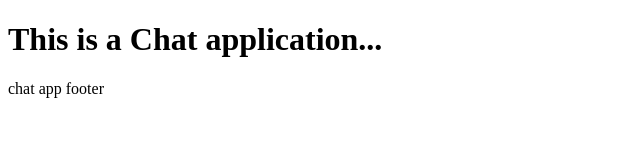
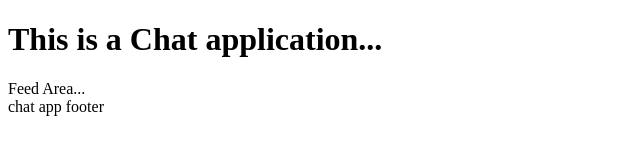
Before and after one commit to HasanCoder66/github-working, a plain HTML site: page index.html in a window 1280 px wide. Shown: the whole page, without its empty margins (0-640 px from the left). Drawn offline with Linux system fonts and the light colour scheme.

Commit message:
chat feed

```diff
--- a/index.html
+++ b/index.html
@@ -8,6 +8,10 @@
 <body>
    <h1>This is a Chat application...</h1>
 
+   <!-- chat feed -->
+
+   <section>Feed Area...</section>
+
    <footer>chat app footer</footer>
 
 </body>
```
